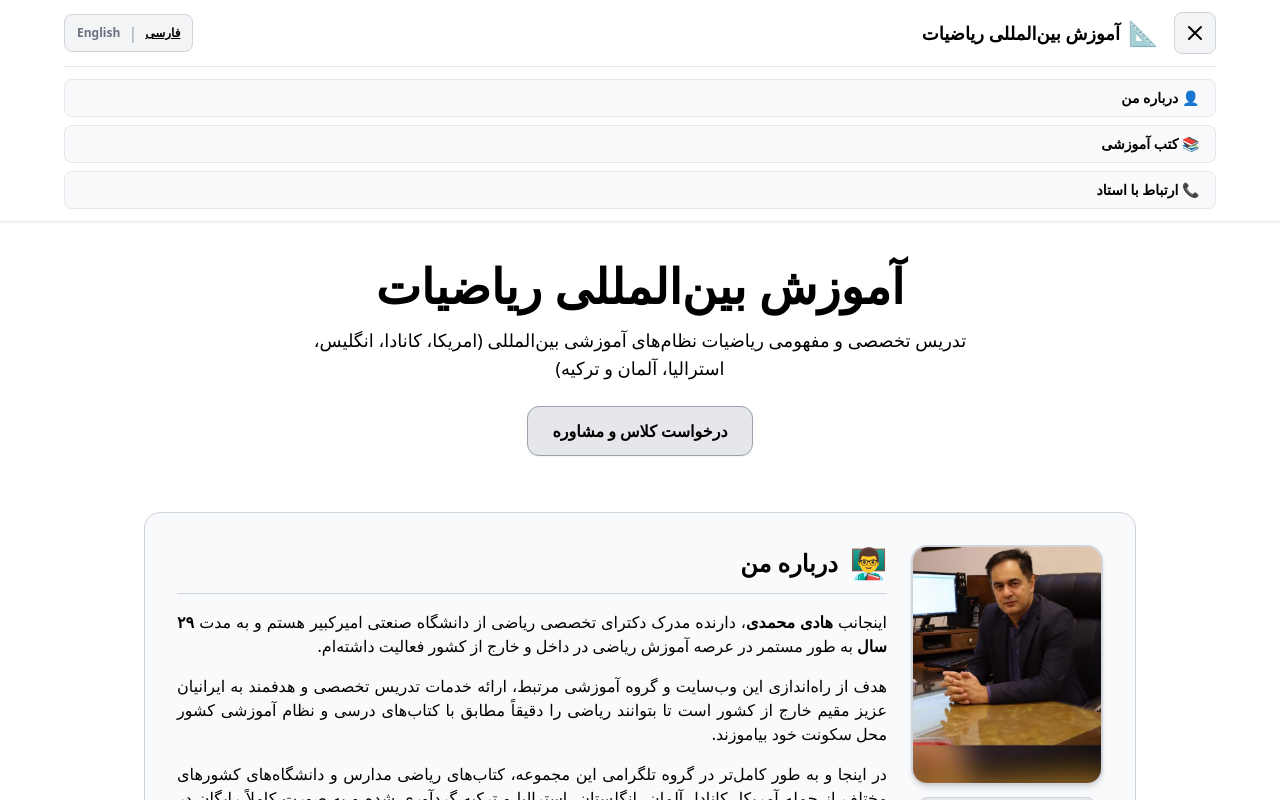
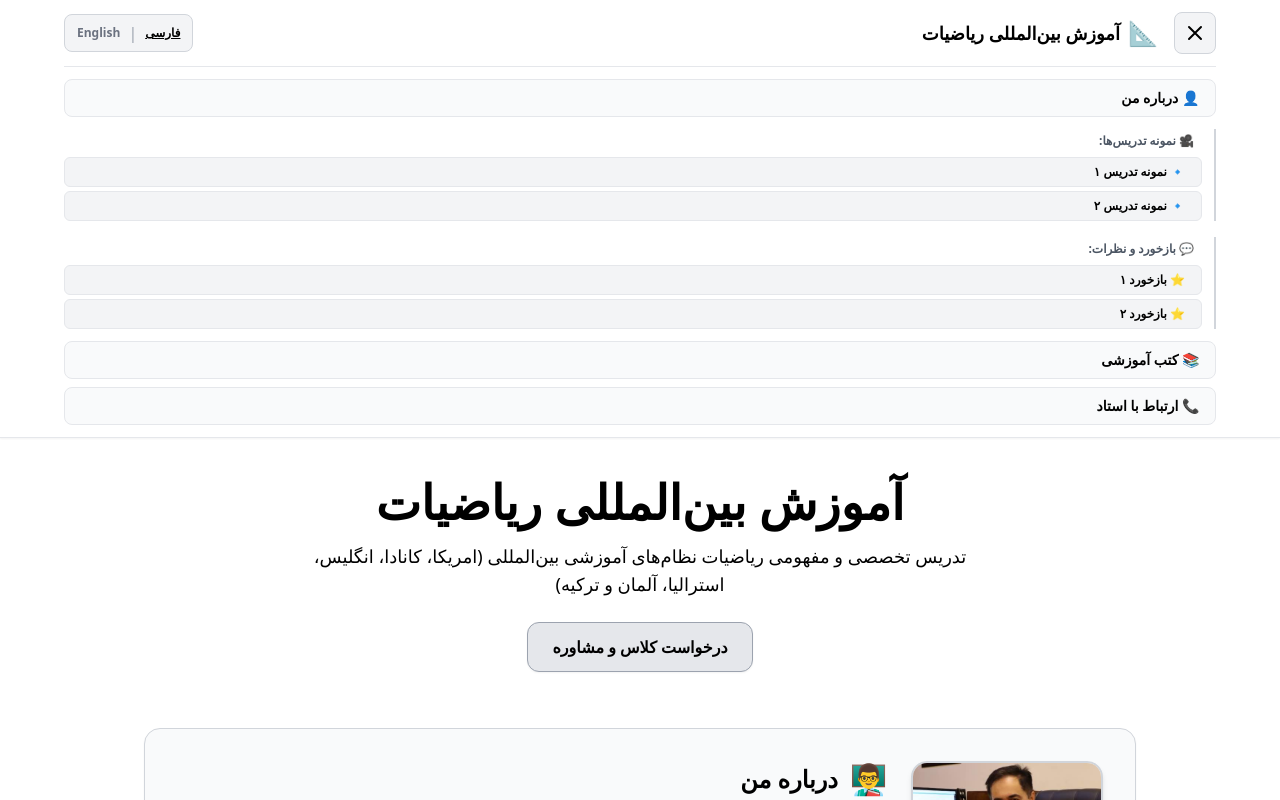
Before and after one commit to Hmohammadiz633/International-Mathematics-Site, a Next.js app: page / in a window 1280 px wide. Both pictures are taken after a click on the button "Toggle Menu". Shown: the top 800 px of the page. Built offline with nearby package versions, Linux system fonts and the light colour scheme.

Commit message:
Update page.js

```diff
--- a/app/page.js
+++ b/app/page.js
@@ -23,7 +23,7 @@ export default function Home() {
       <header className="sticky top-0 z-50 bg-white border-b border-gray-200 px-4 py-3 shadow-sm">
         <div className="max-w-6xl mx-auto flex items-center justify-between">
 
-          {/* سمت راست: منوی همبرگری */}
+          {/* سمت راست: منوی همبرگری (سه خط) */}
           <div className="flex items-center gap-4">
             <button
               onClick={() => setIsMenuOpen(!isMenuOpen)}
@@ -48,7 +48,7 @@ export default function Home() {
             </div>
           </div>
 
-          {/* سمت چپ: تغییر زبان */}
+          {/* سمت چپ: پکیج تغییر زبان */}
           <div className="flex items-center gap-2 bg-gray-100 px-3 py-1.5 rounded-lg border border-gray-300">
             <button
               onClick={() => setLang('fa')}
@@ -69,18 +69,73 @@ export default function Home() {
         {/* منوی کشویی همبرگری */}
         {isMenuOpen && (
           <div className="max-w-6xl mx-auto mt-3 pt-3 border-t border-gray-200 flex flex-col gap-2">
+            {/* درباره من */}
             <button
               onClick={() => scrollToSection('about')}
               className="text-right px-4 py-2 text-sm font-bold text-black bg-gray-50 hover:bg-gray-100 rounded-lg border border-gray-200 transition"
             >
               👤 {isFa ? 'درباره من' : 'About Me'}
             </button>
+
+            {/* نمونه تدریس‌ها */}
+            <div className="flex flex-col gap-1 pr-3 border-r-2 border-gray-300 my-1">
+              <span className="text-xs font-bold text-gray-600 px-2 py-1">
+                🎥 {isFa ? 'نمونه تدریس‌ها:' : 'Sample Lessons:'}
+              </span>
+              <a
+                href="https://t.me/International_Maths"
+                target="_blank"
+                rel="noopener noreferrer"
+                onClick={() => setIsMenuOpen(false)}
+                className="text-right px-4 py-1.5 text-xs font-semibold text-black bg-gray-100 hover:bg-gray-200 rounded-md border border-gray-200 transition"
+              >
+                🔹 {isFa ? 'نمونه تدریس ۱' : 'Sample Lesson 1'}
+              </a>
+              <a
+                href="https://t.me/International_Maths"
+                target="_blank"
+                rel="noopener noreferrer"
+                onClick={() => setIsMenuOpen(false)}
+                className="text-right px-4 py-1.5 text-xs font-semibold text-black bg-gray-100 hover:bg-gray-200 rounded-md border border-gray-200 transition"
+              >
+                🔹 {isFa ? 'نمونه تدریس ۲' : 'Sample Lesson 2'}
+              </a>
+            </div>
+
+            {/* بازخورد تدریس‌ها */}
+            <div className="flex flex-col gap-1 pr-3 border-r-2 border-gray-300 my-1">
+              <span className="text-xs font-bold text-gray-600 px-2 py-1">
+                💬 {isFa ? 'بازخورد و نظرات:' : 'Feedbacks:'}
+              </span>
+              <a
+                href="https://t.me/International_Maths"
+                target="_blank"
+                rel="noopener noreferrer"
+                onClick={() => setIsMenuOpen(false)}
+                className="text-right px-4 py-1.5 text-xs font-semibold text-black bg-gray-100 hover:bg-gray-200 rounded-md border border-gray-200 transition"
+              >
+                ⭐ {isFa ? 'بازخورد ۱' : 'Feedback 1'}
+              </a>
+              <a
+                href="https://t.me/International_Maths"
+                target="_blank"
+                rel="noopener noreferrer"
+                onClick={() => setIsMenuOpen(false)}
+                className="text-right px-4 py-1.5 text-xs font-semibold text-black bg-gray-100 hover:bg-gray-200 rounded-md border border-gray-200 transition"
+              >
+                ⭐ {isFa ? 'بازخورد ۲' : 'Feedback 2'}
+              </a>
+            </div>
+
+            {/* کتب آموزشی */}
             <button
               onClick={() => scrollToSection('books')}
               className="text-right px-4 py-2 text-sm font-bold text-black bg-gray-50 hover:bg-gray-100 rounded-lg border border-gray-200 transition"
             >
               📚 {isFa ? 'کتب آموزشی' : 'Books'}
             </button>
+
+            {/* ارتباط با استاد */}
             <button
               onClick={() => scrollToSection('contact')}
               className="text-right px-4 py-2 text-sm font-bold text-black bg-gray-50 hover:bg-gray-100 rounded-lg border border-gray-200 transition"
```
